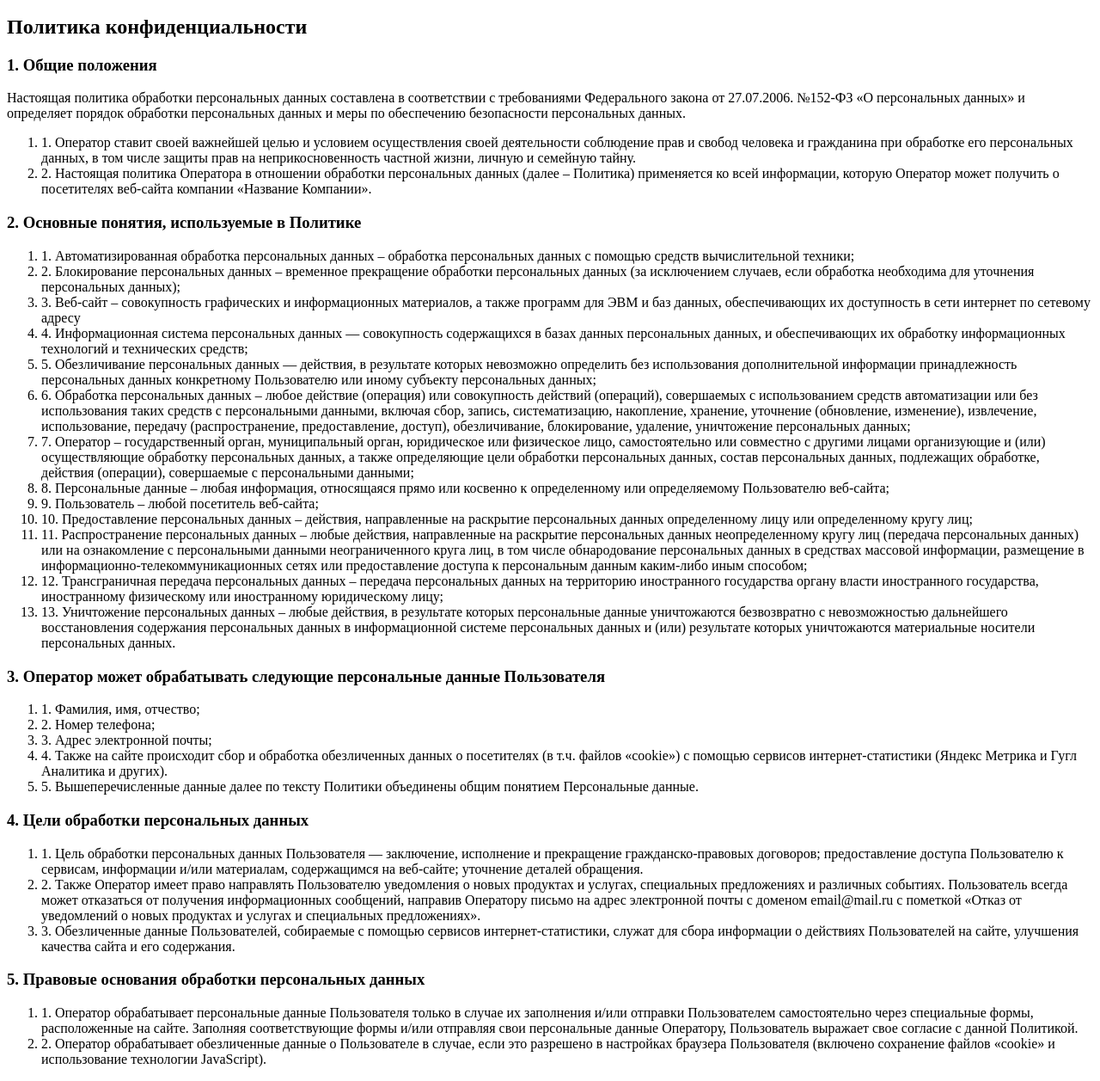
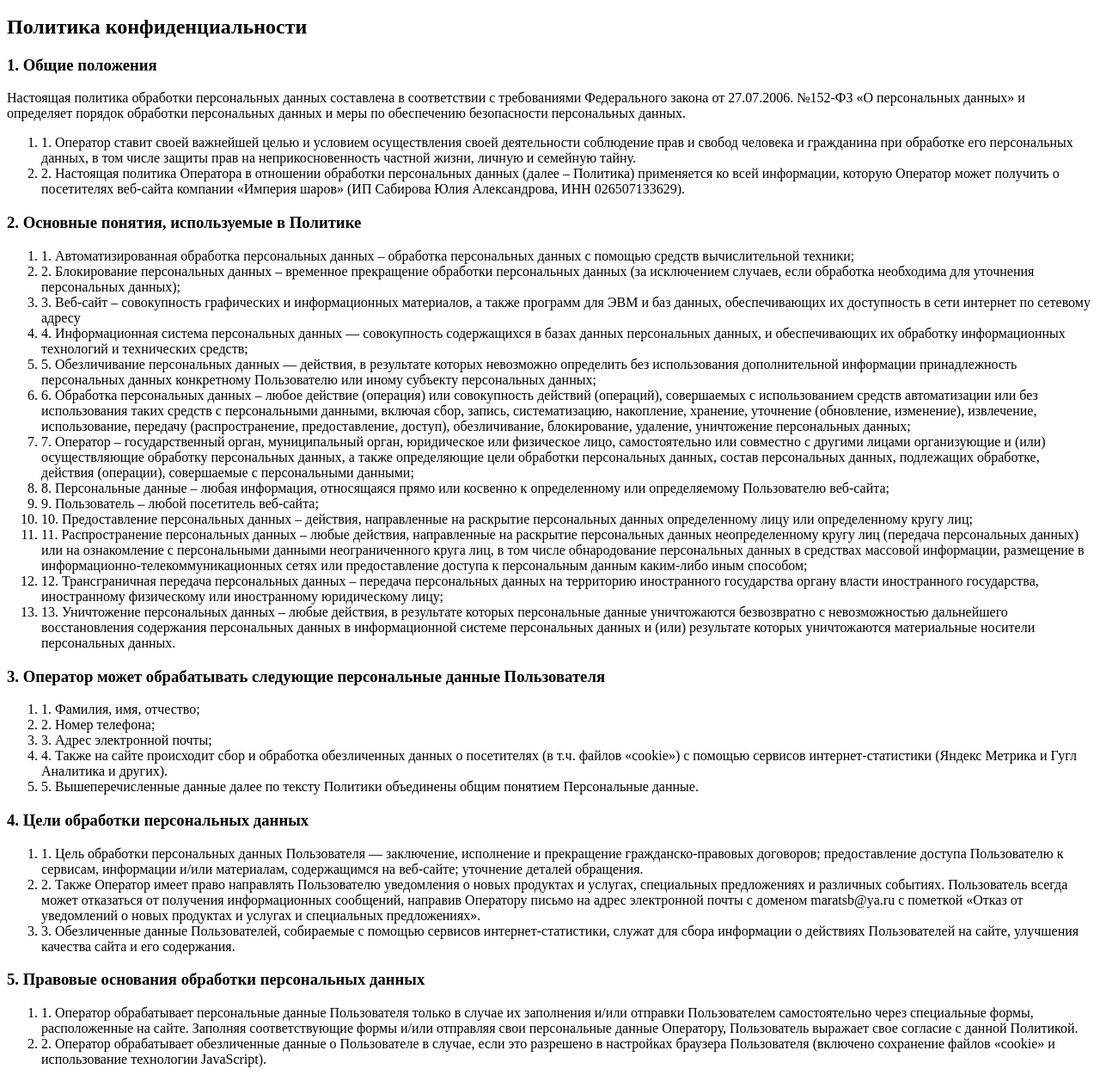
Before and after one commit to rnbelov96/balls-imperia, a plain HTML site: page src/thanks.html in a window 1280 px wide. Shown: the part 1237-2494 px from the top of the page at 86% size. Drawn offline with Linux system fonts and the light colour scheme.

Commit message:
Change policy data

```diff
--- a/src/thanks.html
+++ b/src/thanks.html
@@ -161,8 +161,7 @@
           <li class="priv-policy__item">
             2. Настоящая политика Оператора в отношении обработки персональных
             данных (далее – Политика) применяется ко всей информации, которую
-            Оператор может получить о посетителях веб-сайта компании «Название
-            Компании».
+            Оператор может получить о посетителях веб-сайта компании «Империя шаров» (ИП Сабирова Юлия Александрова, ИНН 026507133629).
           </li>
         </ol>
 
@@ -288,7 +287,7 @@
             новых продуктах и услугах, специальных предложениях и различных
             событиях. Пользователь всегда может отказаться от получения
             информационных сообщений, направив Оператору письмо на адрес
-            электронной почты с доменом email@mail.ru с пометкой «Отказ от
+            электронной почты с доменом maratsb@ya.ru с пометкой «Отказ от
             уведомлений о новых продуктах и услугах и специальных предложениях».
           </li>
           <li class="priv-policy__item">
```
Also changed, not shown: src/index.html (+2 -3 lines).
